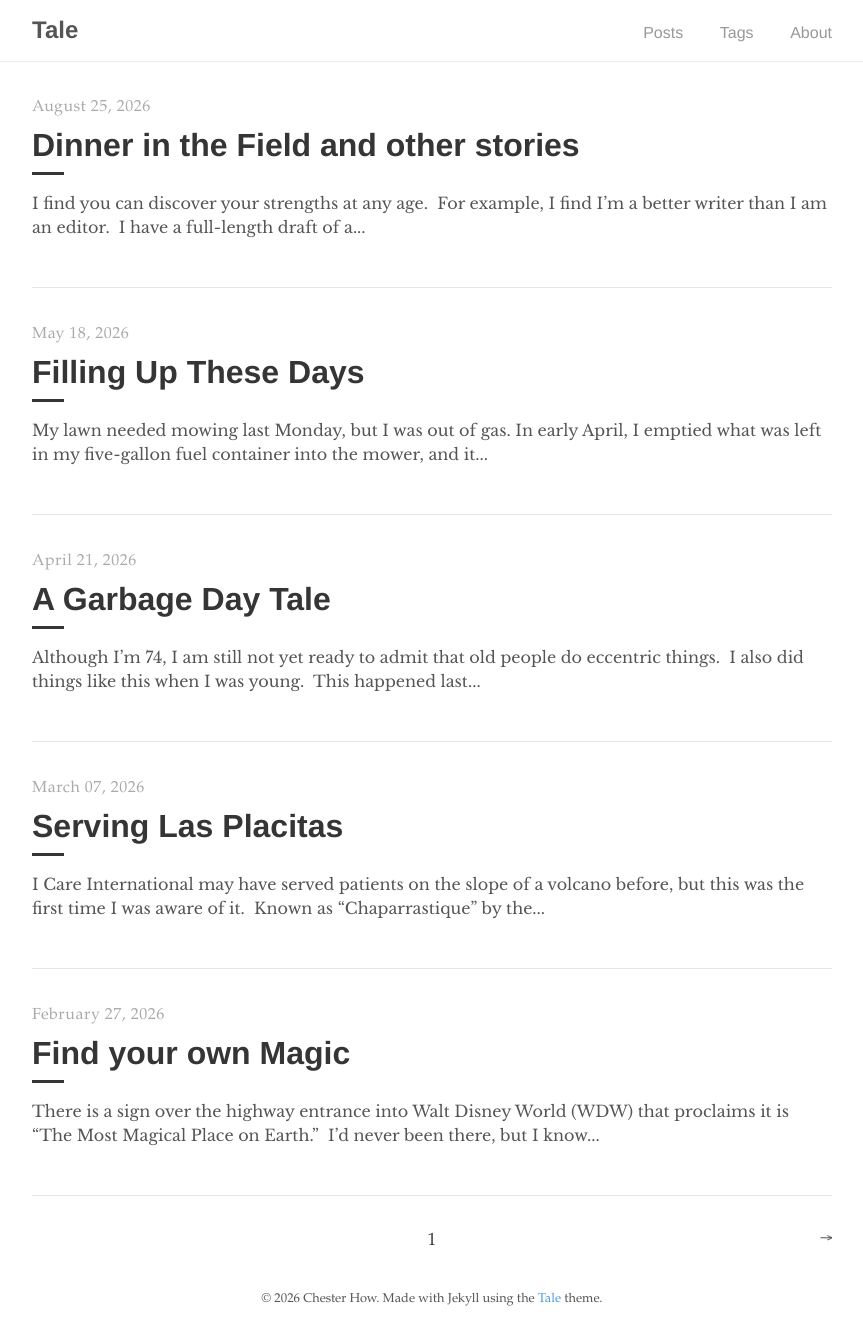
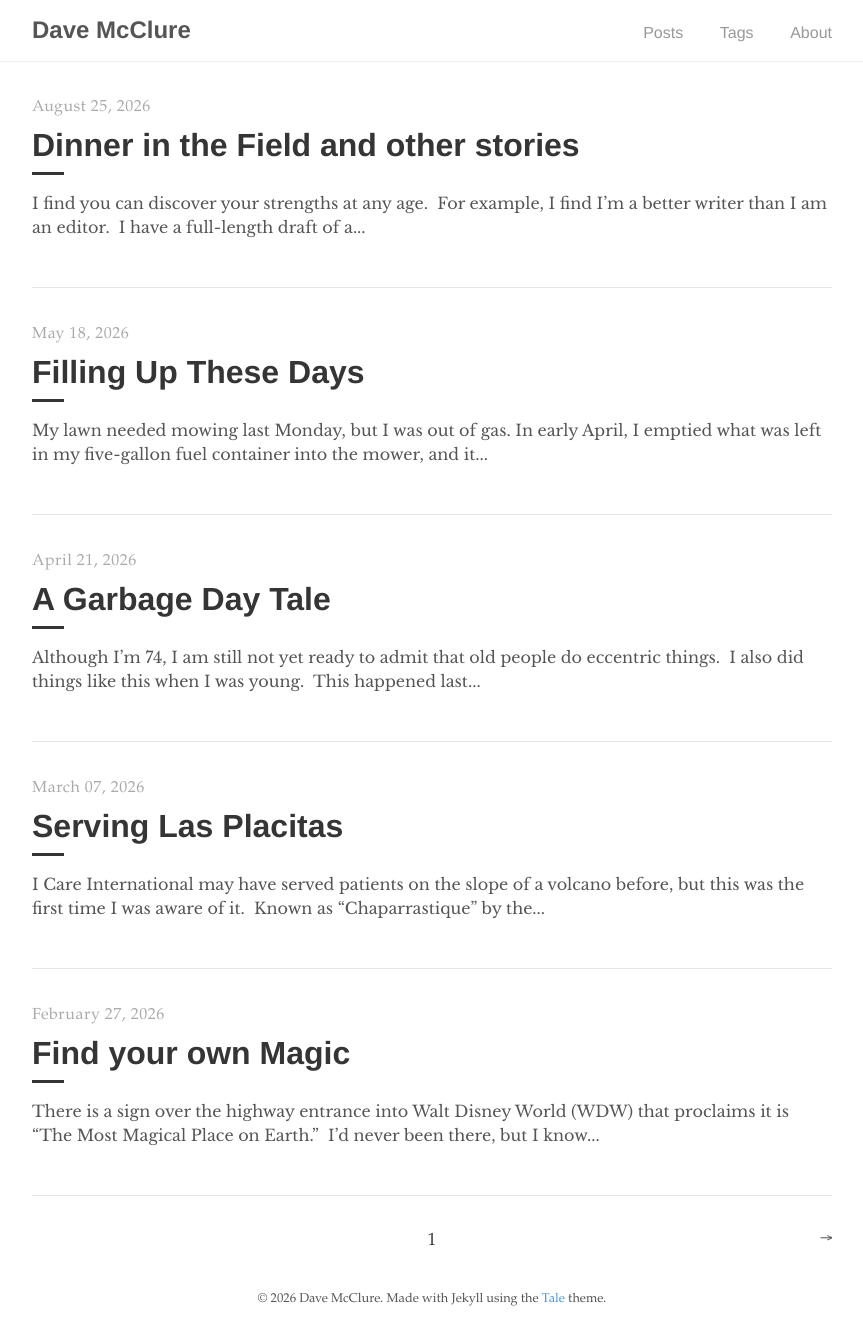
Before and after one commit to Daveintheshack/daveintheshack.github.io, a Jekyll site: the page built from index.html, in a window 1280 px wide. Shown: the whole page, without its empty margins (208-1071 px from the left). Built offline with Jekyll 4.4.1, drawn with Linux system fonts in a browser that asks for light colours; the list of posts is cut into pages by our own code.

Commit message:
Update _config.yml

```diff
--- a/_config.yml
+++ b/_config.yml
@@ -1,17 +1,17 @@
 # Site settings
-title:          Tale
-description:    "Minimal Jekyll theme for storytellers"
-baseurl:        "/tale"
-url:            "https://chesterhow.github.io"
+title:          Dave McClure
+description:    "Storytelling"
+baseurl:        ""
+url:            "daveintheshack.com"
 
 # Google Analytics
 google_analytics: UA—XXXXXXXX-X
 
 # Author
 author:
-  name:         Chester How
-  url:          https://chester.how
-  email:        chesterhow@gmail.com
+  name:         Dave McClure
+  url:          daveintheshack.com
+  email:        daveintheshack@gmail.com
 
 # Build settings
 markdown:       kramdown
```
